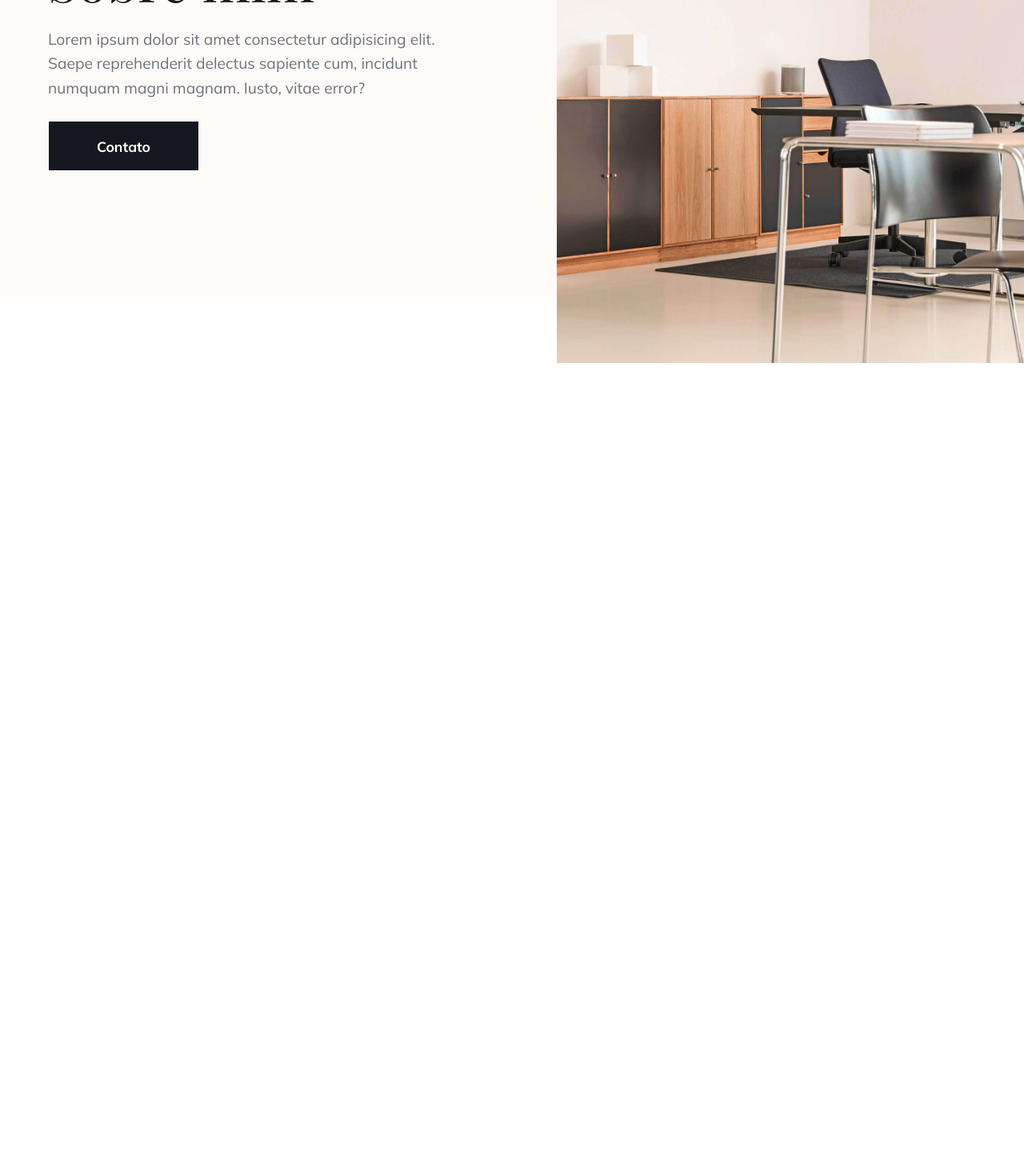
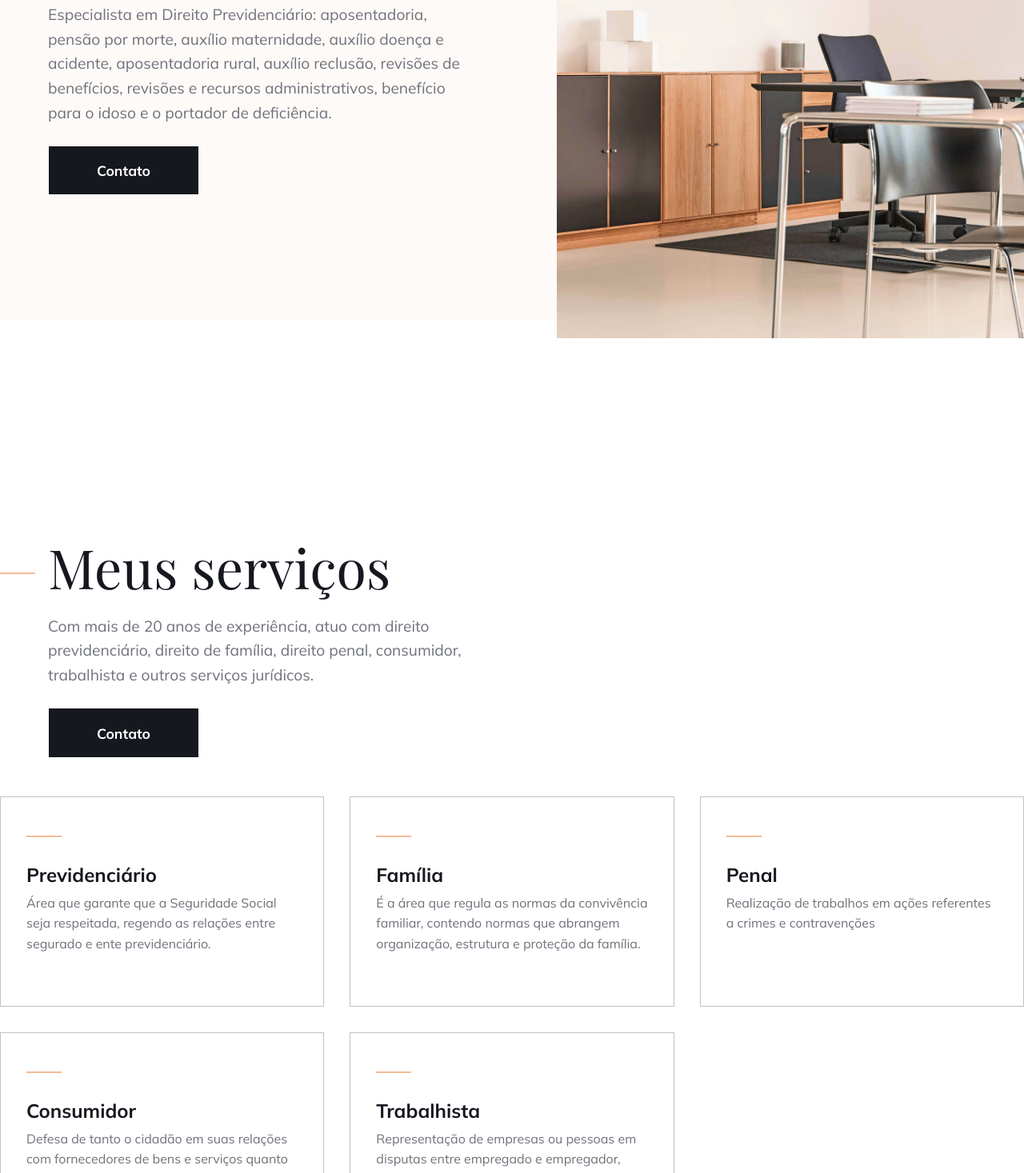
Before and after one commit to gabrielfioravante/edson-salvati, a website: page src/index.html in a window 1280 px wide. Shown: the part 1333-2800 px from the top of the page at 80% size. Before the commit the page ends 1787 px from the top, so only its background shows below. Drawn offline with nearby package versions, Linux system fonts and the light colour scheme; files that its build step writes are made by us from their sources.

Commit message:
Feita seção de serviços e adicionadas as âncoras

```diff
--- a/src/index.html
+++ b/src/index.html
@@ -5,6 +5,7 @@
   <meta charset="UTF-8">
   <meta http-equiv="X-UA-Compatible" content="IE=edge">
   <meta name="viewport" content="width=device-width, initial-scale=1.0">
+  <!-- TODO: Adicionar Meta description -->
   <link rel="preconnect" href="https://fonts.gstatic.com">
   <link href="https://fonts.googleapis.com/css2?family=Mulish:wght@300;400;500;700&family=Playfair+Display&display=swap"
     rel="stylesheet">
@@ -19,8 +20,8 @@
         <img src="/images/logo.svg" alt="Logo">
       </div>
       <div class="links js-links">
-        <a href="http://">Sobre</a>
-        <a href="http://">Serviços</a>
+        <a href="#about-me">Sobre</a>
+        <a href="#my-services">Serviços</a>
       </div>
       <div>
         <a href="#contact-us" class="contact">Contato</a>
@@ -41,21 +42,20 @@
       </div>
       <div class="hero__info">
         <h1>Advogado com escritório localizado em Gravataí, RS</h1>
-        <p>Lorem ipsum dolor sit amet consectetur adipisicing elit. Iure provident recusandae quasi dolores eveniet nemo
-          sed ipsa necessitatibus assumenda doloremque.</p>
+        <p>Profissional com mais de 20 anos de experiência nas áreas cíveis e penal. </p>
         <div class="hero__buttons">
           <a href="#contact-us" class="contact">Contato</a>
-          <a href="#services" class="services">Serviços</a>
+          <a href="#my-services" class="services-button">Serviços</a>
         </div>
       </div>
     </div>
     <div class="go-down">
-      <a href="#services">
+      <a href="#my-services">
         <img src="/images/down.svg" alt="Para baixo" />
       </a>
     </div>
   </section>
-  <section class="about">
+  <section class="about" id="about-me">
     <div class="about__grid">
       <div class="about__text">
         <div>
@@ -63,8 +63,11 @@
         </div>
         <div>
           <h1>Sobre mim</h1>
-          <p>Lorem ipsum dolor sit amet consectetur adipisicing elit. Saepe reprehenderit delectus sapiente cum,
-            incidunt numquam magni magnam. Iusto, vitae error?</p>
+          <p>Especialista em Direito Previdenciário:
+            aposentadoria, pensão por morte, auxílio maternidade, auxílio doença e acidente, aposentadoria rural,
+            auxílio reclusão, revisões de benefícios, revisões e recursos administrativos, benefício para o idoso e o
+            portador de deficiência.
+           </p>
           <a href="#contact-us" class="contact-button">Contato</a>
         </div>
       </div>
@@ -73,6 +76,53 @@
       </div>
     </div>
   </section>
+  <section class="services" id="my-services">
+    <div class="services__grid">
+      <div class="services__text">
+        <div>
+          <div class="line"></div>
+        </div>
+        <div>
+          <h1>Meus serviços</h1>
+          <p>Com mais de 20 anos de experiência, atuo com direito previdenciário, direito de família, direito penal,
+            consumidor, trabalhista e outros
+            serviços jurídicos.
+          </p>
+          <a href="#contact-us" class="contact-button">Contato</a>
+        </div>
+      </div>
+    </div>
+    <div class="showcase">
+      <div class="showcase__card">
+        <div class="line"></div>
+        <h3>Previdenciário</h3>
+        <p>Área que garante que a Seguridade Social seja respeitada, regendo as relações entre segurado e ente previdenciário.</p>
+      </div>
+      <div class="showcase__card">
+        <div class="line"></div>
+        <h3>Família</h3>
+        <p>É a área que regula as normas da convivência familiar, contendo normas que abrangem organização, estrutura e
+          proteção da família.</p>
+      </div>
+      <div class="showcase__card">
+        <div class="line"></div>
+        <h3>Penal</h3>
+        <p>Realização de trabalhos em ações referentes a crimes e contravenções</p>
+      </div>
+      <div class="showcase__card">
+        <div class="line"></div>
+        <h3>Consumidor</h3>
+        <p>Defesa de tanto o cidadão em suas relações com fornecedores de bens e serviços quanto os próprios
+          fornecedores. </p>
+      </div>
+      <div class="showcase__card">
+        <div class="line"></div>
+        <h3>Trabalhista</h3>
+        <p>Representação de empresas ou pessoas em disputas entre empregado e empregador, questões sindicais e de
+          previdência social.</p>
+      </div>
+    </div>
+  </section>
   <script src="script.js"></script>
 </body>
 
--- a/src/scss/_var.scss
+++ b/src/scss/_var.scss
@@ -4,6 +4,7 @@ $secondary: #f3bb93;
 $terciary: #6f727b;
 
 $secondary-light: #fefaf7;
+$terciary-light: #bfc1c8;
 
 // breakpoints
 $md: 767px;
--- /dev/null
+++ b/src/scss/layout/_global.scss
@@ -0,0 +1,55 @@
+* {
+  margin: 0;
+  padding: 0;
+  box-sizing: border-box;
+}
+
+html {
+  scroll-behavior: smooth;
+}
+
+body {
+  font-family: $muli;
+  height: 100%;
+  color: $terciary;
+}
+
+.line {
+  height: 2px;
+  max-width: 2.75rem;
+  min-width: 2.75rem;
+  margin-top: 3rem;
+  margin-bottom: 2rem;
+  background-color: $secondary;
+}
+
+.contact-button {
+  text-decoration: none;
+  padding: 0.7rem 4rem;
+  font-size: 1.1rem;
+  border: 1px solid white;
+  text-align: center;
+  transition: 300ms;
+  background-color: $primary;
+  color: white;
+  font-weight: 700;
+  display: inline-block;
+
+  @media (min-width: $lg) {
+    padding: 1.2rem 3.75rem;
+  }
+
+  &:hover {
+    background-color: $secondary;
+    border-color: $secondary;
+  }
+}
+
+p {
+  line-height: 1.6em;
+}
+
+h3 {
+  margin-bottom: 0.5rem;
+  font-size: 1.5rem;
+}
--- a/src/scss/layout/_hero.scss
+++ b/src/scss/layout/_hero.scss
@@ -93,7 +93,7 @@
       }
     }
 
-    .services {
+    .services-button {
       color: white;
       font-weight: 300;
 
--- /dev/null
+++ b/src/scss/layout/_services.scss
@@ -0,0 +1,82 @@
+.services {
+  padding: 2.7rem 1.25rem;
+  background-color: white;
+
+  @media (min-width: $lg) {
+    padding: 9.75rem 0;
+  }
+
+  &__grid {
+    display: grid;
+    grid-template-columns: 1fr;
+    column-gap: 5rem;
+    row-gap: 3rem;
+    max-width: $max;
+    margin: 0 auto;
+
+    @media (min-width: $lg) {
+      grid-template-columns: repeat(2, 1fr);
+    }
+  }
+
+  &__text {
+    display: grid;
+    grid-template-columns: 1fr;
+    column-gap: 1rem;
+
+    @media (min-width: $lg) {
+      grid-template-columns: 2.75rem auto;
+      margin-top: 7rem;
+    }
+
+    h1 {
+      font-size: 2.5rem;
+      color: $primary;
+      font-family: $play;
+      font-weight: 400;
+      line-height: 1.2em;
+
+      @media (min-width: $lg) {
+        font-size: 4.25rem;
+      }
+    }
+
+    p {
+      color: $terciary;
+      margin-top: 1.1rem;
+      margin-bottom: 1.6rem;
+      font-size: 0.9rem;
+
+      @media (min-width: $lg) {
+        font-size: 1.2rem;
+      }
+    }
+  }
+
+  .showcase {
+    display: grid;
+    grid-template-columns: 1fr;
+    row-gap: 1rem;
+    column-gap: 1rem;
+    max-width: $max;
+    margin: 2rem auto;
+
+    @media (min-width:$lg) {
+      grid-template-columns: repeat(3, 1fr);
+      grid-template-rows: 1fr;
+      margin: 3rem auto;
+      row-gap: 2rem;
+      column-gap: 2rem;
+    }
+
+    &__card {
+      border: 1px solid $terciary-light;
+      padding: 0 2rem 4rem 2rem;
+
+      h3 {
+        font-size: 1.5rem;
+        color: $primary;
+      }
+    }
+  }
+}
--- a/src/scss/main.scss
+++ b/src/scss/main.scss
@@ -1,53 +1,8 @@
 @import 'var';
-
-* {
-  margin: 0;
-  padding: 0;
-  box-sizing: border-box;
-}
-
-body {
-  font-family: $muli;
-  height: 100%;
-  color: $terciary;
-}
-
-.line {
-  height: 2px;
-  max-width: 2.75rem;
-  min-width: 2.75rem;
-  margin-top: 3rem;
-  margin-bottom: 2rem;
-  background-color: $secondary;
-}
-
-.contact-button {
-  text-decoration: none;
-  padding: 0.7rem 4rem;
-  font-size: 1.1rem;
-  border: 1px solid white;
-  text-align: center;
-  transition: 300ms;
-  background-color: $primary;
-  color: white;
-  font-weight: 700;
-  display: inline-block;
-
-  @media (min-width: $lg) {
-    padding: 1.2rem 3.75rem;
-  }
-
-  &:hover {
-    background-color: $secondary;
-    border-color: $secondary;
-  }
-}
-
-p {
-  line-height: 1.6em;
-}
+@import 'layout/global';
 
 // Layout
 @import 'layout/hero';
 @import 'layout/nav';
 @import 'layout/about';
+@import 'layout/services';
```
Also changed, not shown: dist/index.html, dist/main.css.
